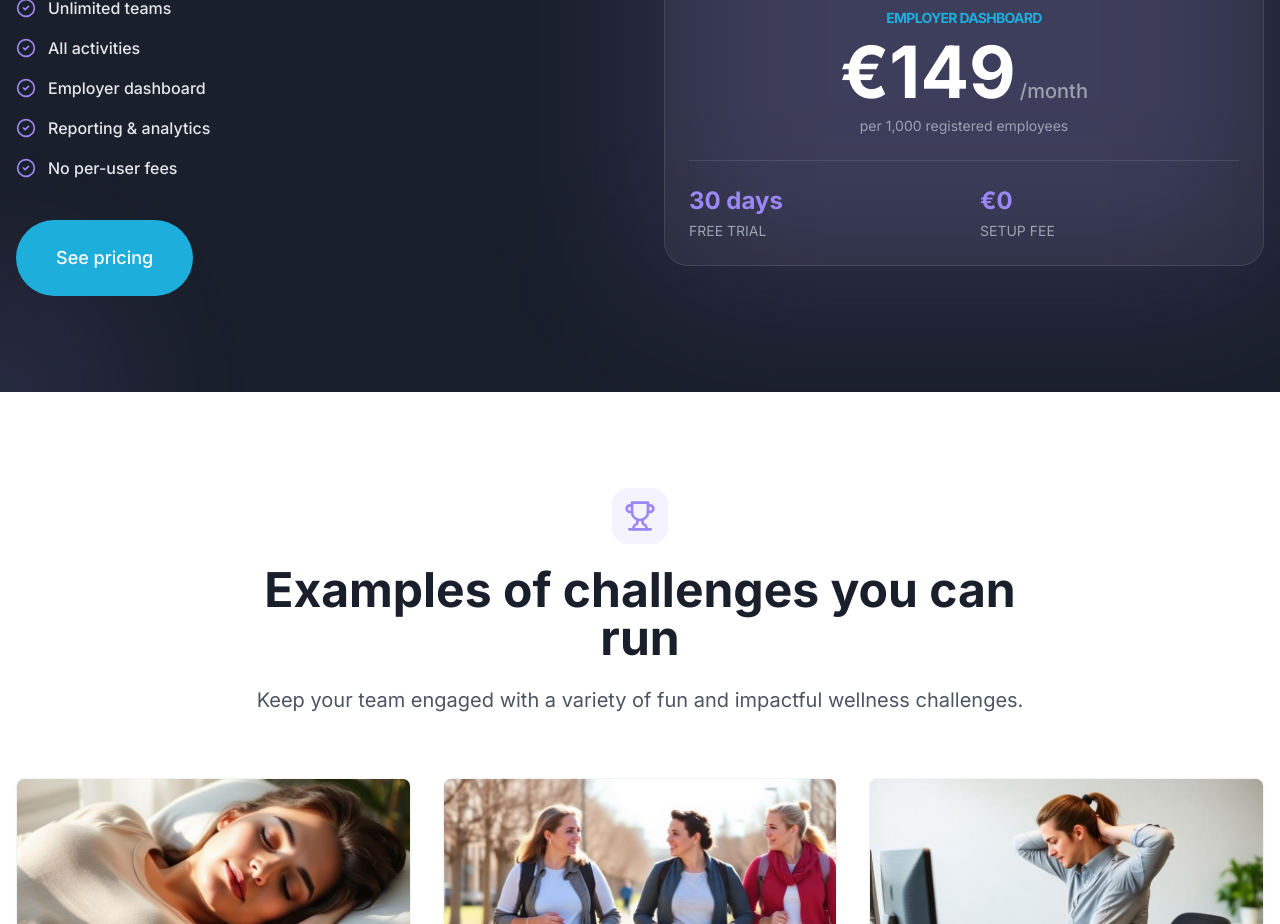
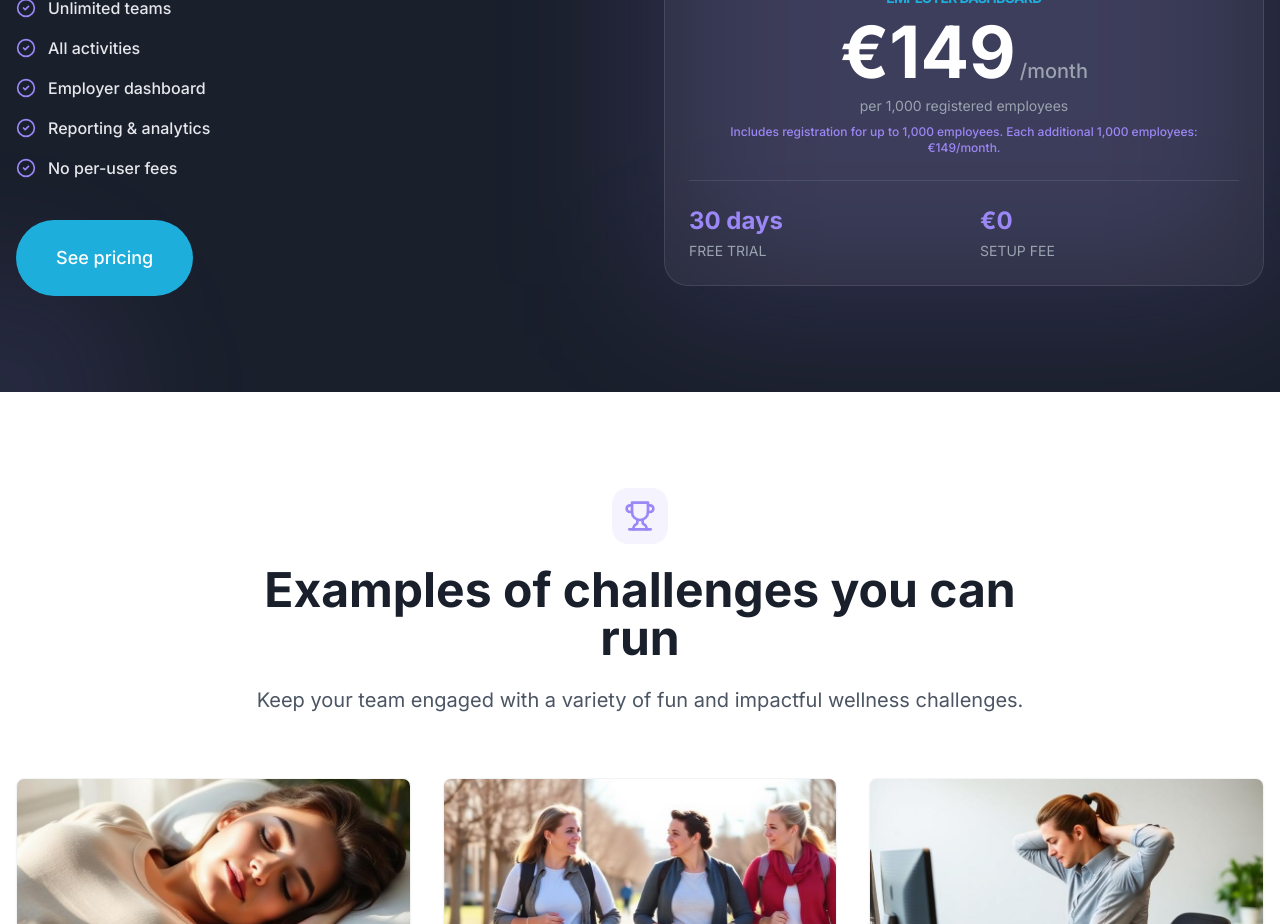
Before and after one commit to dilina-jayalath/vointy-wellbeing-boost-6f745654, a React (Vite) app: page / in a window 1280 px wide. Shown: the part 1760-2684 px from the top of the page. Built offline with nearby package versions, Linux system fonts and the light colour scheme; no server answers; what @lovable.dev/cloud-auth-js would draw is missing.

Commit message:
Changes
Co-authored-by: dilina-jayalath <84990346+dilina-jayalath@users.noreply.github.com>

```diff
--- a/src/components/home/Companies.tsx
+++ b/src/components/home/Companies.tsx
@@ -58,6 +58,9 @@ const Companies = () => {
                   <span className="text-xl text-gray-400 font-medium">{t('homeExtra.perMonth')}</span>
                 </div>
                 <div className="text-sm text-gray-400">{t('homeExtra.perCompany')}</div>
+                <div className="text-xs text-brand-purple font-medium mt-2 px-2">
+                  {t('pricingPage.employerPlanNote')}
+                </div>
               </div>
               <div className="h-px w-full bg-white/10 my-6" />
               <div className="grid grid-cols-2 gap-8">
```
